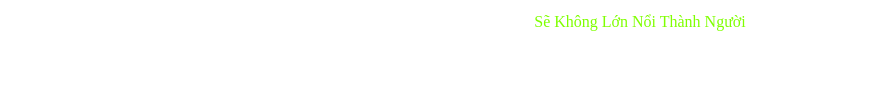
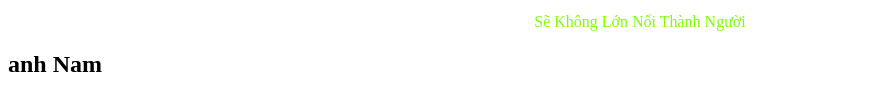
Before and after one commit to Namtazmo/ken3, a plain HTML site: page index.html in a window 1280 px wide. Shown: the part 639-750 px from the top of the page, without its empty margins (0-895 px from the left). Drawn offline with Linux system fonts and the light colour scheme.

Commit message:
thay lần

```diff
--- a/index.html
+++ b/index.html
@@ -18,5 +18,6 @@
     <p>như là chỉ một mẹ thôi</p>
     <p>quê hương nếu ai không nhớ</p>
     <p>Sẽ không lớn nổi thành người</p>
+    <h2>anh Nam</h2>
   </body>
 </html>
--- a/style.css
+++ b/style.css
@@ -13,3 +13,6 @@ img{
     margin-left: auto;
     margin-right: auto;
 }
+h2{
+    color: #000;
+}
```
Also changed, not shown: csss/Zombatar_7.jpg (added).
